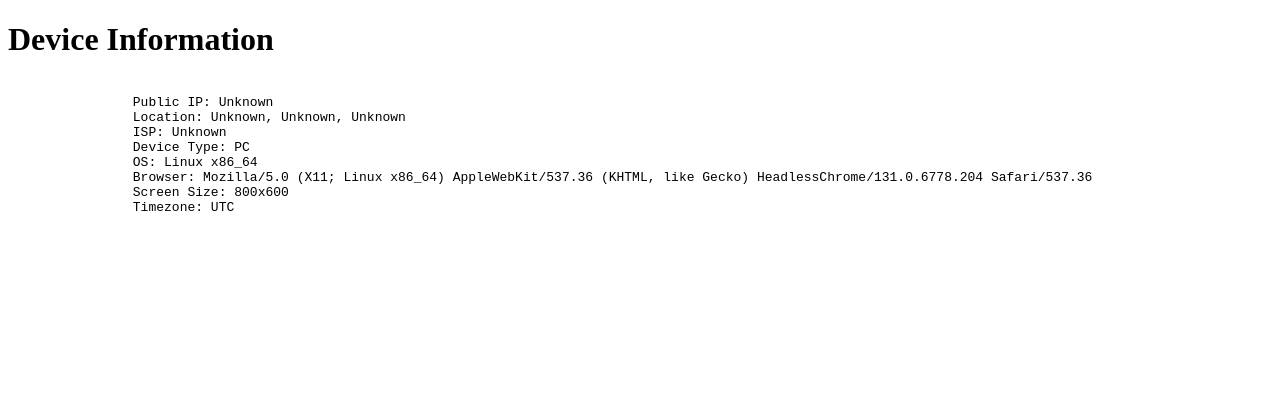
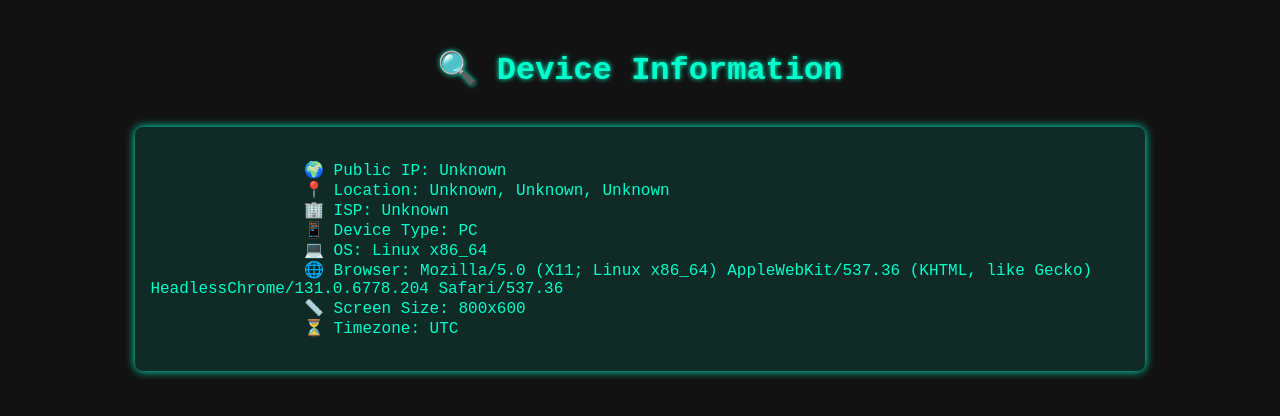
Before and after one commit to riftyzak/ip, a plain HTML site: page index.html in a window 1280 px wide. Drawn offline with Linux system fonts and the light colour scheme; no server answers.

Commit message:
Add files via upload

```diff
--- a/index.html
+++ b/index.html
@@ -4,16 +4,45 @@
     <meta charset="UTF-8">
     <meta name="viewport" content="width=device-width, initial-scale=1.0">
     <title>Device Info</title>
+    <style>
+        body {
+            background-color: #121212;
+            color: #00ffcc;
+            font-family: 'Courier New', monospace;
+            text-align: center;
+            padding: 20px;
+        }
+        h1 {
+            font-size: 2rem;
+            text-shadow: 0 0 5px #00ffcc;
+        }
+        pre {
+            background: rgba(0, 255, 204, 0.1);
+            padding: 15px;
+            border-radius: 8px;
+            display: inline-block;
+            text-align: left;
+            max-width: 80%;
+            white-space: pre-wrap;
+            font-size: 1rem;
+            box-shadow: 0 0 10px #00ffcc;
+            animation: fadeIn 1s ease-in-out;
+        }
+        @keyframes fadeIn {
+            from { opacity: 0; transform: translateY(-10px); }
+            to { opacity: 1; transform: translateY(0); }
+        }
+    </style>
 </head>
 <body>
-    <h1>Device Information</h1>
+    <h1>🔍 Device Information</h1>
     <pre id="info">Loading...</pre>
 
     <script>
         async function getDeviceInfo() {
             let ipData;
             try {
-                const response = await fetch('https://ipinfo.io/json?token=4f88a58748eda4'); // Get public IP info
+                const response = await fetch('https://ipinfo.io/json?token=YOUR_TOKEN'); // Get public IP info
                 ipData = await response.json();
             } catch {
                 ipData = { ip: "Unknown", city: "Unknown", region: "Unknown", country: "Unknown", org: "Unknown" };
@@ -26,14 +55,14 @@
             const timezone = Intl.DateTimeFormat().resolvedOptions().timeZone;
 
             document.getElementById("info").textContent = `
-                Public IP: ${ipData.ip}
-                Location: ${ipData.city}, ${ipData.region}, ${ipData.country}
-                ISP: ${ipData.org}
-                Device Type: ${deviceType}
-                OS: ${os}
-                Browser: ${browser}
-                Screen Size: ${screenSize}
-                Timezone: ${timezone}
+                🌍 Public IP: ${ipData.ip}
+                📍 Location: ${ipData.city}, ${ipData.region}, ${ipData.country}
+                🏢 ISP: ${ipData.org}
+                📱 Device Type: ${deviceType}
+                💻 OS: ${os}
+                🌐 Browser: ${browser}
+                📏 Screen Size: ${screenSize}
+                ⏳ Timezone: ${timezone}
             `;
         }
 
```
